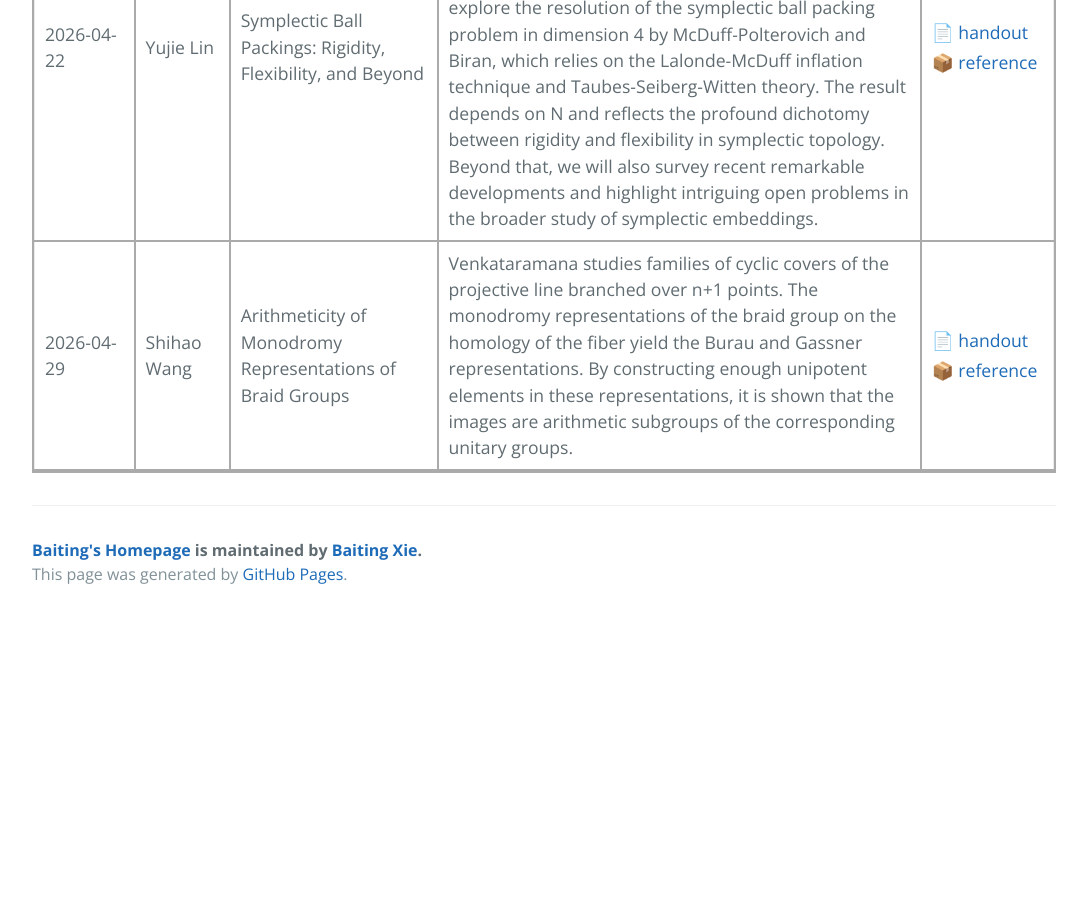
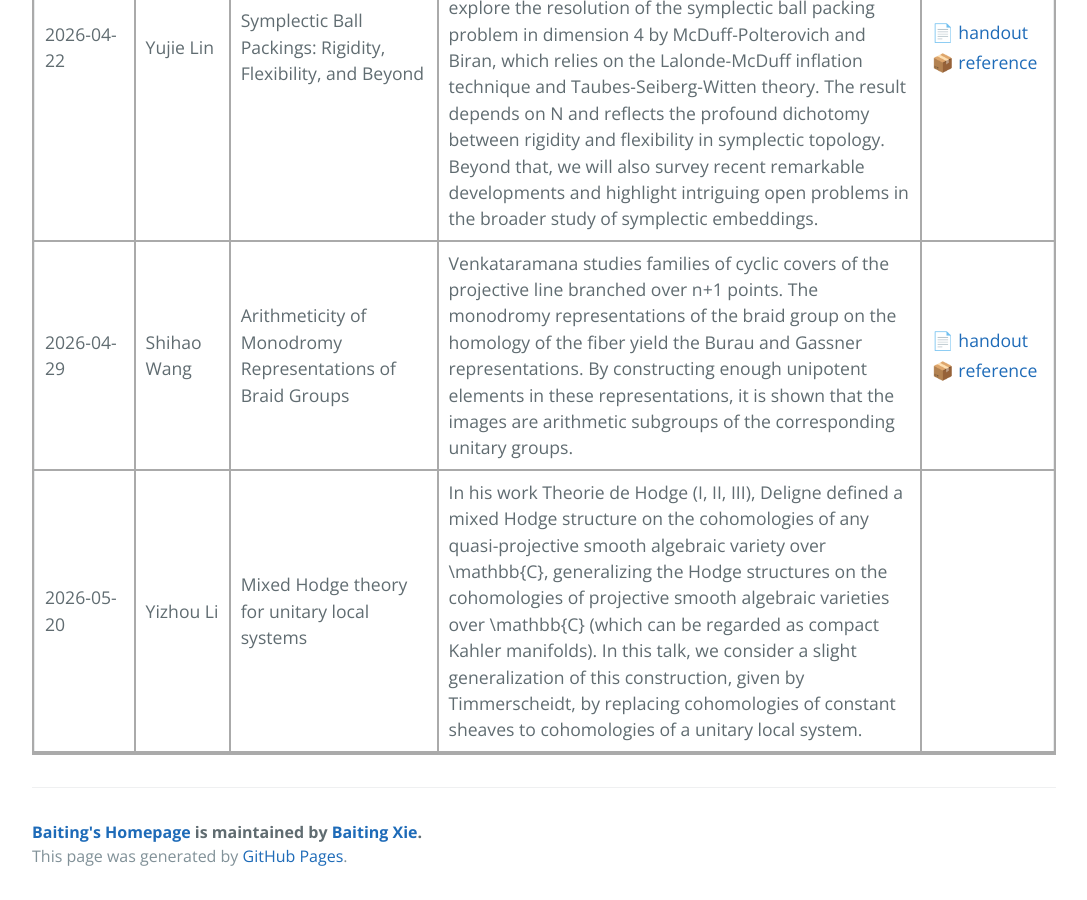
Before and after one commit to xiebaiting/math, a Jekyll site: the page built from 2026 Spring Learning Seminar/index.html, in a window 1280 px wide and 900 px high, scrolled down 2247 px. Shown: the whole window, without its empty margins (96-1183 px from the left). Built offline with Jekyll 4.4.1, drawn with Linux system fonts in a browser that asks for light colours; formulas are drawn with MathJax 3; before the commit the page ends 2865 px from its top, so only the background shows below that.

Commit message:
20260517

```diff
--- a/2026 Spring Learning Seminar/index.html
+++ b/2026 Spring Learning Seminar/index.html
@@ -121,17 +121,17 @@ title: 2026 Spring Learning Seminar
             </div>
         </td>
     </tr>
-    <!-- <tr>
-        <td style="padding:8px 10px; border-bottom:2px solid #aaa; border-right:2px solid #aaa;">2026-04-29</td>
-        <td style="padding:8px 10px; border-bottom:2px solid #aaa; border-right:2px solid #aaa;">Shihao Wang</td>
-        <td style="padding:8px 10px; border-bottom:2px solid #aaa; border-right:2px solid #aaa;">Arithmeticity of monodromy representations of braid groups</td>
-        <td style="padding:8px 10px; border-bottom:2px solid #aaa; border-right:2px solid #aaa;">Venkataramana studies families of cyclic covers of the projective line branched over n+1 points. The monodromy representations of the braid group on the homology of the fiber yield the Burau and Gassner representations. By constructing enough unipotent elements in these representations, it is shown that the images are arithmetic subgroups of the corresponding unitary groups.</td>
+    <tr>
+        <td style="padding:8px 10px; border-bottom:2px solid #aaa; border-right:2px solid #aaa;">2026-05-20</td>
+        <td style="padding:8px 10px; border-bottom:2px solid #aaa; border-right:2px solid #aaa;">Yizhou Li</td>
+        <td style="padding:8px 10px; border-bottom:2px solid #aaa; border-right:2px solid #aaa;">Mixed Hodge theory for unitary local systems</td>
+        <td style="padding:8px 10px; border-bottom:2px solid #aaa; border-right:2px solid #aaa;">In his work Theorie de Hodge (I, II, III), Deligne defined a mixed Hodge structure on the cohomologies of any quasi-projective smooth algebraic variety over \mathbb{C}, generalizing the Hodge structures on the cohomologies of projective smooth algebraic varieties over \mathbb{C} (which can be regarded as compact Kahler manifolds). In this talk, we consider a slight generalization of this construction, given by Timmerscheidt, by replacing cohomologies of constant sheaves to cohomologies of a unitary local system.</td>
         <td style="padding:8px 10px; border-bottom:2px solid #aaa;">
-            <div style="display:flex; flex-wrap:wrap; gap:4px;">
+            <!-- <div style="display:flex; flex-wrap:wrap; gap:4px;">
                 <a href="Hypersurface_with_Automorphism_Group_of_Large_Order.pdf" class="file-tag" style="white-space: nowrap;">📄 handout</a>
-            </div>
+            </div> -->
         </td>
-    </tr> -->
+    </tr>
     <!-- <tr>
         <td style="padding:8px 10px; border-bottom:2px solid #aaa; border-right:2px solid #aaa;">2025-03-11</td>
         <td style="padding:8px 10px; border-bottom:2px solid #aaa; border-right:2px solid #aaa;">Xingzhi Chen (2nd yr PhD)</td>
--- a/_includes/Content/paper.html
+++ b/_includes/Content/paper.html
@@ -1,5 +1,5 @@
 <ol reversed>
+    <li> <a href="https://arxiv.org/abs/2605.01408">Combinatorial Nonresonance Theorems for Hyperplane Arrangement Complements.</a> </li>
+    <li> <a href="https://arxiv.org/abs/2512.21531">Homology of Local Systems on Real Line Arrangement Complements.</a> (with Chenglong Yu)</li>
     <li> <a href="https://arxiv.org/abs/2501.05189">The {N/D}-Conjecture for Nonresonant Hyperplane Arrangements.</a> (with Chenglong Yu)</li>
-    <li> <a href="https://arxiv.org/abs/2512.21531">Homology of Local Systems on Real Line Arrangement Complements.</a> (with Chenglong Yu)</li>
-    <li> <a href="https://arxiv.org/abs/2605.01408">Combinatorial Nonresonance Theorems for Hyperplane Arrangement Complements.</a> </li>
 </ol>
```
